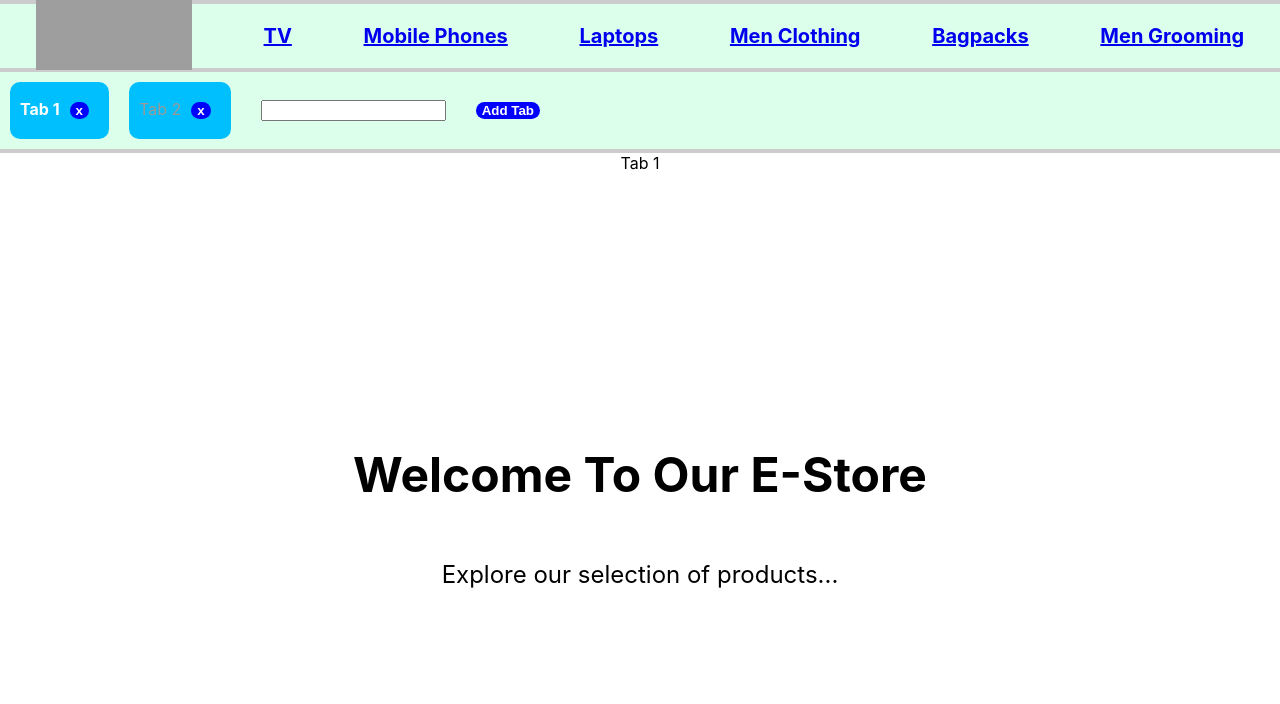
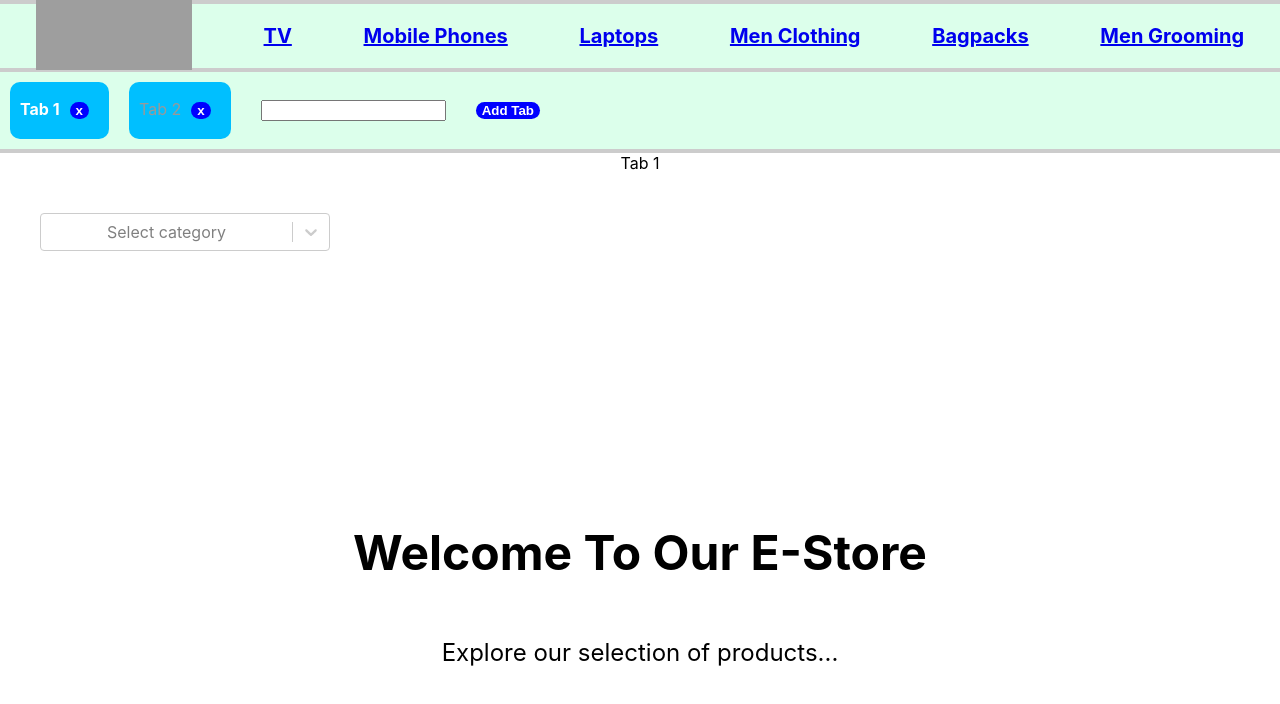
Before and after one commit to Arnav-Bhargava-cybage/E-Com-Store, a React (Create React App) app: page / in a window 1280 px wide. Shown: the top 704 px of the page. Built offline with nearby package versions, Linux system fonts and the light colour scheme; grey boxes are pictures that could not be loaded.

Commit message:
Filter added

```diff
--- a/package.json
+++ b/package.json
@@ -10,6 +10,7 @@
     "react-dom": "^18.2.0",
     "react-router-dom": "^6.9.0",
     "react-scripts": "5.0.1",
+    "react-select": "^5.7.2",
     "styled-components": "^5.3.9",
     "web-vitals": "^2.1.4"
   },
--- a/src/App.js
+++ b/src/App.js
@@ -8,6 +8,7 @@ import Category from './components/Category';
 import Brand from './components/Brand';
 import Product from './components/Product';
 import Tab from './components/Tab';
+import Filter from './components/Filter';
 
 function App() {
   return (
@@ -42,6 +43,7 @@ function App() {
           <Tab/>
         </header>
         <Main>
+          <Filter/>
           <Routes>
               <Route path="/" element={<Home />} />
             {Object.entries(Products.categories).map(([category, data]) => (
--- a/src/components/Filter.js
+++ b/src/components/Filter.js
@@ -1,110 +1,126 @@
 import React, { useState } from 'react';
 import styled from 'styled-components';
-import products from '../data/Products.json';
+import Select from 'react-select';
+import productsData from "../data/Products.json";
+import Product from './Product';
 
-const FiltersContainer = styled.div`
-  background-color: #f2f2f2;
-  padding: 10px;
+const FilterContainer = styled.div`
+  display: flex;
 `;
 
 const FilterSection = styled.div`
-  margin-bottom: 10px;
+  width: 25%;
+  padding: 20px;
 `;
 
-const FilterLabel = styled.label`
-  font-weight: bold;
-  display: block;
-  margin-bottom: 5px;
+const ProductsSection = styled.div`
+  display: flex;
+  flex-wrap: wrap;
+  justify-content: flex-start;
+  width: 75%;
+  padding: 20px;
 `;
 
-const FilterCheckbox = styled.input`
-  margin-right: 5px;
-`;
+const Filter = () => {
+  const [selectedCategory, setSelectedCategory] = useState(null);
+  const [selectedBrand, setSelectedBrand] = useState(null);
+  const [selectedPrice, setSelectedPrice] = useState(null);
 
-const FilterButton = styled.button`
-  margin-top: 10px;
-`;
-
-const Filter = ({ onFilter }) => {
-  const [selectedCategories, setSelectedCategories] = useState([]);
-  const [selectedBrands, setSelectedBrands] = useState([]);
-  const [minPrice, setMinPrice] = useState(0);
-  const [maxPrice, setMaxPrice] = useState(9999999);
-
-  const handleCategoryChange = (event) => {
-    const categoryName = event.target.value;
-    if (event.target.checked) {
-      setSelectedCategories([...selectedCategories, categoryName]);
-    } else {
-      setSelectedCategories(selectedCategories.filter((name) => name !== categoryName));
-    }
+  const handleCategoryChange = (selectedOption) => {
+    setSelectedCategory(selectedOption);
   };
 
-  const handleBrandChange = (event) => {
-    const brandName = event.target.value;
-    if (event.target.checked) {
-      setSelectedBrands([...selectedBrands, brandName]);
-    } else {
-      setSelectedBrands(selectedBrands.filter((name) => name !== brandName));
-    }
+  const handleBrandChange = (selectedOption) => {
+    setSelectedBrand(selectedOption);
   };
 
-  const handlePriceChange = (event, setter) => {
-    const value = parseInt(event.target.value);
-    if (!isNaN(value)) {
-      setter(value);
-    }
+  const handlePriceChange = (selectedOption) => {
+    setSelectedPrice(selectedOption);
   };
 
-  const handleFilter = () => {
-    onFilter({
-      categories: selectedCategories,
-      brands: selectedBrands,
-      minPrice,
-      maxPrice,
+  const categories = Object.keys(productsData.categories).map((category) => {
+    return { value: category, label: category };
   });
+
+  const brands = selectedCategory
+    ? Object.keys(productsData.categories[selectedCategory.value].Brands).map(
+        (brand) => {
+          return { value: brand, label: brand };
+        }
+      )
+    : [];
+
+  const prices = selectedBrand
+    ? Object.keys(
+        productsData.categories[selectedCategory.value].Brands[
+          selectedBrand.value
+        ]
+      ).map((product) => {
+        return {
+          value: productsData.categories[selectedCategory.value].Brands[
+            selectedBrand.value
+          ][product].price,
+          label: productsData.categories[selectedCategory.value].Brands[
+            selectedBrand.value
+          ][product].price,
         };
+      })
+    : [];
+
+  const filteredProducts =
+    selectedPrice && selectedBrand && selectedCategory
+      ? Object.keys(
+          productsData.categories[selectedCategory.value].Brands[
+            selectedBrand.value
+          ]
+        ).reduce((acc, product) => {
+          if (
+            productsData.categories[selectedCategory.value].Brands[
+              selectedBrand.value
+            ][product].price <= selectedPrice.value
+          ) {
+            acc.push(
+              productsData.categories[selectedCategory.value].Brands[
+                selectedBrand.value
+              ][product]
+            );
+          }
+          return acc;
+        }, [])
+      : [];
 
   return (
-    <FiltersContainer>
+    <FilterContainer>
       <FilterSection>
-        <FilterLabel>Categories</FilterLabel>
-        {Object.keys(products.categories).map((categoryName) => (
-          <div key={categoryName}>
-            <FilterCheckbox
-              type="checkbox"
-              id={`category-${categoryName}`}
-              value={categoryName}
+        <Select
+          placeholder="Select category"
+          value={selectedCategory}
+          options={categories}
           onChange={handleCategoryChange}
         />
-            <label htmlFor={`category-${categoryName}`}>{categoryName}</label>
-          </div>
-        ))}
-      </FilterSection>
-      <FilterSection>
-        <FilterLabel>Brands</FilterLabel>
-        {Object.keys(products.categories.TV.Brands).map((brandName) => (
-          <div key={brandName}>
-            <FilterCheckbox
-              type="checkbox"
-              id={`brand-${brandName}`}
-              value={brandName}
+        {selectedCategory && (
+          <Select
+            placeholder="Select brand"
+            value={selectedBrand}
+            options={brands}
             onChange={handleBrandChange}
           />
-            <label htmlFor={`brand-${brandName}`}>{brandName}</label>
-          </div>
+        )}
+        {selectedBrand && (
+          <Select
+            placeholder="Select max price"
+            value={selectedPrice}
+            options={prices}
+            onChange={handlePriceChange}
+          />
+        )}
+      </FilterSection>
+      <ProductsSection>
+        {filteredProducts.map((product) => (
+          <Product key={product.name} data={product} />
         ))}
-      </FilterSection>
-      <FilterSection>
-        <FilterLabel>Price Range</FilterLabel>
-        <div>
-          <input type="number" placeholder="Min Price" value={minPrice} onChange={(e) => handlePriceChange(e, setMinPrice)} />
-          <span>-</span>
-          <input type="number" placeholder="Max Price" value={maxPrice} onChange={(e) => handlePriceChange(e, setMaxPrice)} />
-        </div>
-      </FilterSection>
-      <FilterButton onClick={handleFilter}>Filter</FilterButton>
-    </FiltersContainer>
+      </ProductsSection>
+    </FilterContainer>
   );
 };
 
```
Also changed, not shown: 1 other file (tests, documents, lock files or other folders). Lines whose indentation alone changed are shown as unchanged.
